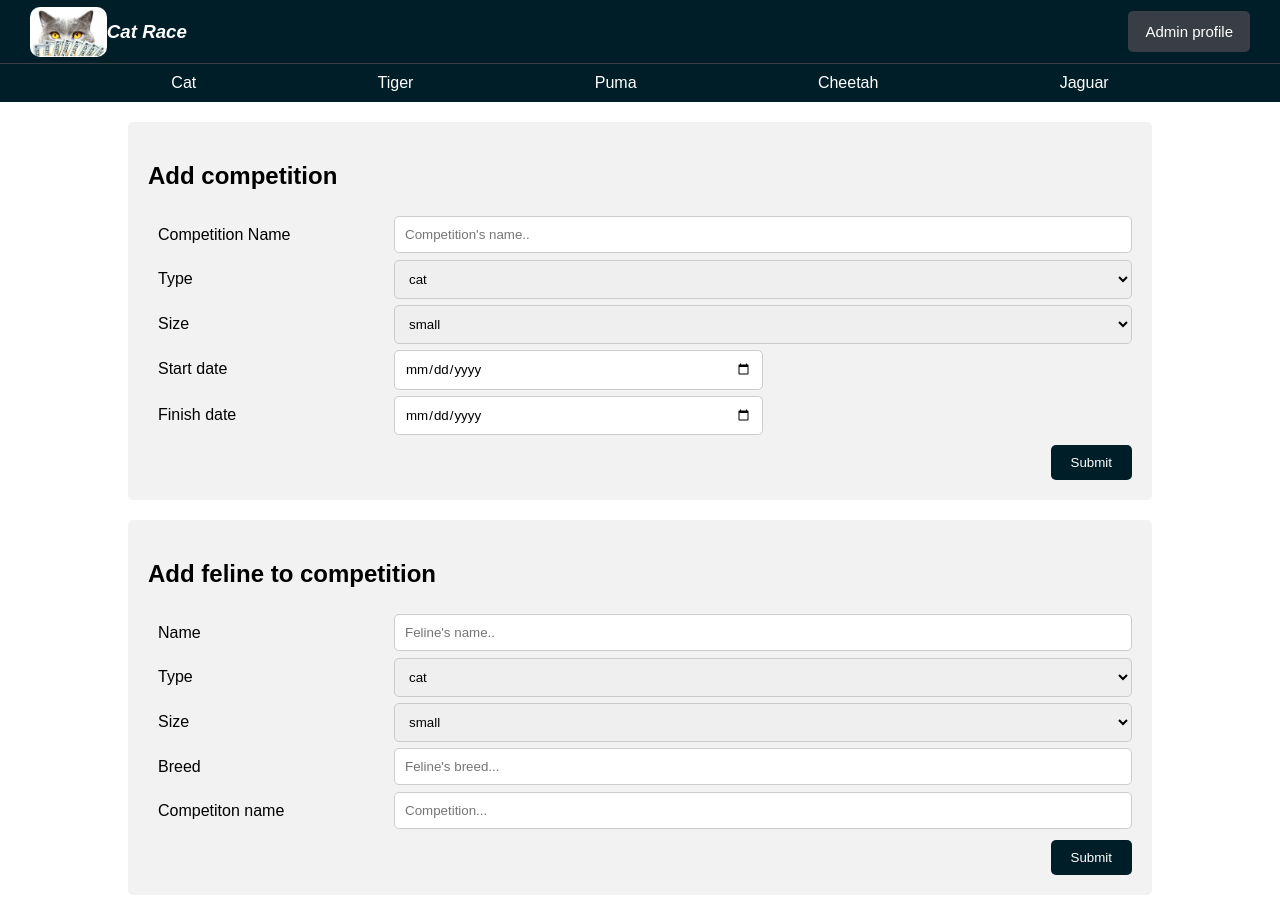
After one commit to anamariaoprea15/Proiect_TW_2022, a PHP site: page /admin-add-competitor.html in a window 1280 px wide. The commit adds this page. Run offline with PHP 8.4, Linux system fonts and the light colour scheme.

Commit message:
race schedule

```diff
--- /dev/null
+++ b/add-competitor.css
@@ -0,0 +1,87 @@
+* {
+    box-sizing: border-box;
+}
+
+body {
+    margin: 0;
+}
+
+input[type=text], select, textarea {
+    width: 100%;
+    padding: 10px;
+    border: 1px solid #ccc;
+    border-radius: 5px;
+    resize: vertical;
+}
+
+input[type=date] {
+    width: 50%;
+    padding: 10px;
+    border: 1px solid #ccc;
+    border-radius: 5px;
+}
+
+label {
+    padding: 10px;
+    display: inline-block;
+}
+
+input[type=submit] {
+    margin-top: 10px;
+    background-color: #001e28;
+    color: white;
+    padding: 10px 20px;
+    border: none;
+    border-radius: 5px;
+    cursor: pointer;
+    float: right;
+}
+
+input[type=submit]:hover {
+    background-color: #33464d;
+}
+
+.container {
+    border-radius: 5px;
+    background-color: #f2f2f2;
+    padding: 20px;
+    margin: 10px;
+    width: 80%;
+
+}
+
+main {
+    display: flex;
+    align-items: center;
+    flex-direction: column;
+}
+
+.left {
+    float: left;
+    width: 25%;
+    margin-top: 6px;
+}
+
+.right {
+    float: left;
+    width: 75%;
+    margin-top: 6px;
+}
+
+/* Clear floats after the columns */
+.row:after {
+    content: "";
+    display: table;
+    clear: both;
+}
+
+#schowCat {
+    display: none;
+}
+
+@media screen and (max-width: 500px) {
+    .left, .right, input[type=submit] {
+        width: 100%;
+        margin-top: 0;
+    }
+}
--- /dev/null
+++ b/admin-add-competitor.html
@@ -0,0 +1,186 @@
+<!DOCTYPE html>
+<html lang="en">
+
+<head>
+    <meta charset="UTF-8">
+    <meta http-equiv="X-UA-Compatible" content="IE=edge">
+    <meta name="viewport" content="width=device-width, initial-scale=1.0">
+    <link rel="stylesheet" href="add-competitor.css">
+    <link rel="stylesheet" href="header.css">
+    <title>Add feline</title>
+
+</head>
+
+<body>
+
+    <header>
+        <div class="header-top">
+            <div class="logo">
+                <img src="images/logoo.png" alt="logo">
+                <h3>Cat Race</h3>
+            </div>
+
+            <button class="form-btn">
+                Admin profile</button>
+        </div>
+
+
+        <nav class="top-menu">
+            <a href="#"> Cat </a>
+            <a href="#"> Tiger </a>
+            <a href="#"> Puma </a>
+            <a href="#"> Cheetah </a>
+            <a href="#"> Jaguar </a>
+        </nav>
+    </header>
+
+
+    <main>
+        <div class="container">
+
+            <h2>Add competition</h2>
+
+            <form action="#">
+                <div class="row">
+                    <div class="left">
+                        <label for="name">Competition Name</label>
+                    </div>
+                    <div class="right">
+                        <input type="text" id="name" name="name" placeholder="Competition's name..">
+                    </div>
+                </div>
+                <div class="row">
+                    <div class="left">
+                        <label for="type">Type</label>
+                    </div>
+                    <div class="right">
+                        <select id="type" name="type">
+                            <option value="cat">cat</option>
+                            <option value="tiger">tiger</option>
+                            <option value="puma">puma</option>
+                            <option value="chetaah">cheetah</option>
+                            <option value="jaguar">jaguar</option>
+                        </select>
+                    </div>
+                </div>
+
+                <div class="row" id="showCat">
+                    <div class="left">
+                        <label for="size">Size</label>
+                    </div>
+                    <div class="right">
+                        <select id="size" name="size">
+                            <option value="small">small</option>
+                            <option value="medium">medium</option>
+                            <option value="large">large</option>
+                        </select>
+                    </div>
+                </div>
+
+                <div class="row">
+                    <div class="left">
+                        <label for="sdate">Start date</label>
+                    </div>
+                    <div class="right">
+                        <input type="date" id="sdate" name="sdate" placeholder="Start date...">
+                    </div>
+                </div>
+
+                <div class="row">
+                    <div class="left">
+                        <label for="fdate">Finish date</label>
+                    </div>
+                    <div class="right">
+                        <input type="date" id="fdate" name="fdate" placeholder="Finish date...">
+                    </div>
+                </div>
+
+                <div class="row">
+                    <input type="submit" value="Submit">
+                </div>
+            </form>
+        </div>
+
+
+        <div class="container">
+
+            <h2>Add feline to competition</h2>
+
+            <form action="#">
+                <div class="row">
+                    <div class="left">
+                        <label for="name">Name</label>
+                    </div>
+                    <div class="right">
+                        <input type="text" id="name" name="name" placeholder="Feline's name.." required>
+                    </div>
+                </div>
+                <div class="row">
+                    <div class="left">
+                        <label for="type">Type</label>
+                    </div>
+                    <div class="right">
+                        <select id="type" name="type">
+                            <option value="cat">cat</option>
+                            <option value="tiger">tiger</option>
+                            <option value="puma">puma</option>
+                            <option value="chetaah">cheetah</option>
+                            <option value="jaguar">jaguar</option>
+                        </select>
+                    </div>
+                </div>
+
+                <div class="row" id="showCat">
+                    <div class="left">
+                        <label for="size">Size</label>
+                    </div>
+                    <div class="right">
+                        <select id="size" name="size">
+                            <option value="small">small</option>
+                            <option value="medium">medium</option>
+                            <option value="large">large</option>
+                        </select>
+                    </div>
+                </div>
+
+                <div class="row" id="showCat">
+                    <div class="left">
+                        <label for="breed">Breed</label>
+                    </div>
+                    <div class="right">
+                        <input type="text" id="breed" name="breed" placeholder="Feline's breed...">
+                    </div>
+                </div>
+
+                <div class="row">
+                    <div class="left">
+                        <label for="size">Competiton name</label>
+                    </div>
+                    <div class="right">
+                        <input type="text" id="breed" name="breed" placeholder="Competition..." required>
+                    </div>
+                </div>
+
+                <div class="row">
+                    <input type="submit" value="Submit">
+                </div>
+            </form>
+        </div>
+    </main>
+</body>
+
+
+
+</html>
+
+<script>
+
+    document.getElementById('type').addEventListener('change', function () {
+        var type = this.value;
+
+        if (type == "cat") {
+            document.getElementById('showCat').style.display = "block";
+        }
+        else { document.getElementById('showCat').style.display = "none"; }
+
+    });
--- a/cat-page-style.css
+++ b/cat-page-style.css
@@ -1,3 +1,4 @@
+
 body {
     margin: 0;
     font-family: Arial, Helvetica, sans-serif;
--- a/cat-page.html
+++ b/cat-page.html
@@ -11,8 +11,8 @@
 
 </head>
 
+<body>
 
-<body>
     <header>
         <div class="header-top">
             <div class="logo">
--- a/connected-race.html
+++ b/connected-race.html
@@ -12,7 +12,6 @@
 </head>
 
 <body>
-
     <header>
         <div class="header-top">
             <div class="logo">
--- a/schedule.html
+++ b/schedule.html
@@ -25,8 +25,6 @@
             </div>
 
         </div>
-
-
         <nav class="top-menu">
             <a href="#"> Cat </a>
             <a href="#"> Tiger </a>
--- a/style.css
+++ b/style.css
@@ -36,5 +36,4 @@ footer a:hover{
     footer a:hover{
         text-decoration: none;
     }
-
 }
```
Also changed, not shown: login.html (deleted, +0 -102 lines), live-races.html (line endings or trailing spaces), race.html (line endings or trailing spaces).
